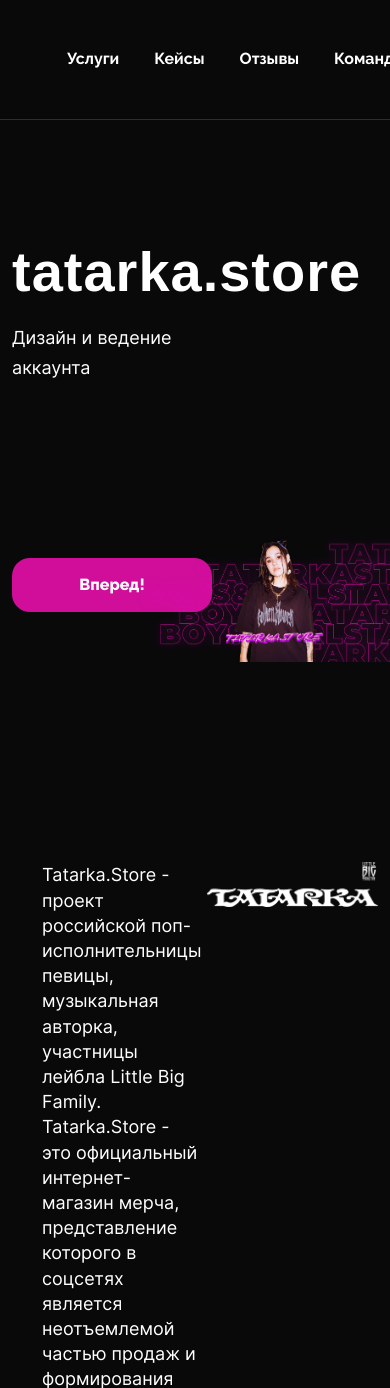
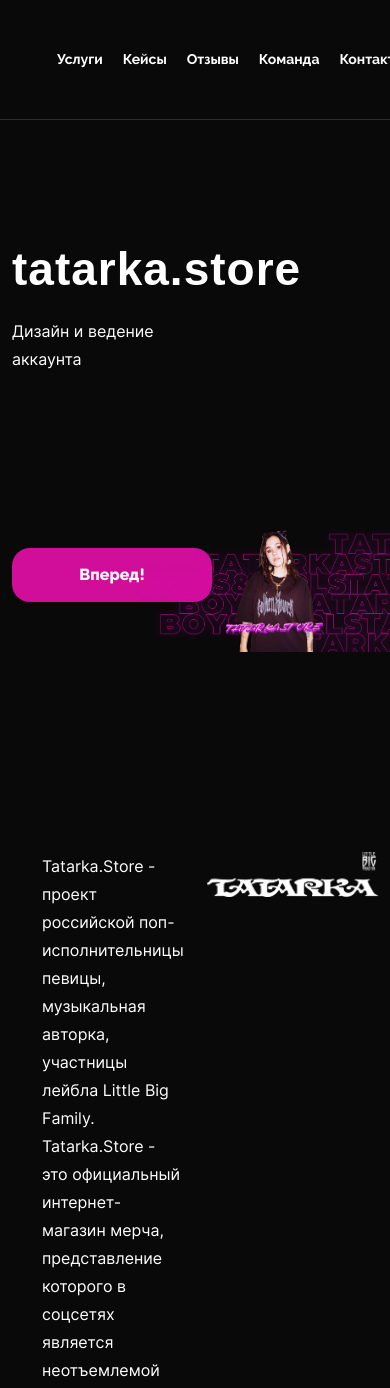
Before and after one commit to acr0matic/threaddigital, a PHP site: page /case.php in a window 390 px wide; the page is wider, and only the part inside the window is pictured. Shown: the top 1388 px of that part. Run offline with PHP 8.4, Linux system fonts and the light colour scheme; style sheets or scripts are compiled from the project's sources; some web fonts are replaced.

Commit message:
feat: адаптив (< 1200px )

```diff
--- a/src/case.php
+++ b/src/case.php
@@ -420,7 +420,7 @@
     <div class="container">
       <div class="authors">
         <div class="row">
-          <div class="col-2">
+          <div class="col-3 col-xl-2">
             <div class="authors__item">
               <div class="authors__title">
                 Продюссер
@@ -434,9 +434,9 @@
             </div>
             <!-- /.authors__item -->
           </div>
-          <!-- /.col-2 -->
+          <!-- /.col-3 col-xl-2 -->
 
-          <div class="col-2">
+          <div class="col-3 col-xl-2">
             <div class="authors__item">
               <div class="authors__title">
                 Продюссер
@@ -450,8 +450,8 @@
             </div>
             <!-- /.authors__item -->
           </div>
-          <!-- /.col-2 -->
-          <div class="col-2">
+          <!-- /.col-3 col-xl-2 -->
+          <div class="col-3 col-xl-2">
             <div class="authors__item">
               <div class="authors__title">
                 Продюссер
@@ -465,9 +465,9 @@
             </div>
             <!-- /.authors__item -->
           </div>
-          <!-- /.col-2 -->
+          <!-- /.col-3 col-xl-2 -->
 
-          <div class="col-2">
+          <div class="col-3 col-xl-2">
             <div class="authors__item">
               <div class="authors__title">
                 Продюссер
@@ -481,9 +481,9 @@
             </div>
             <!-- /.authors__item -->
           </div>
-          <!-- /.col-2 -->
+          <!-- /.col-3 col-xl-2 -->
 
-          <div class="col-2">
+          <div class="col-3 col-xl-2">
             <div class="authors__item">
               <div class="authors__title">
                 Продюссер
@@ -497,9 +497,9 @@
             </div>
             <!-- /.authors__item -->
           </div>
-          <!-- /.col-2 -->
+          <!-- /.col-3 col-xl-2 -->
 
-          <div class="col-2">
+          <div class="col-3 col-xl-2">
             <div class="authors__item">
               <div class="authors__title">
                 Продюссер
@@ -513,9 +513,9 @@
             </div>
             <!-- /.authors__item -->
           </div>
-          <!-- /.col-2 -->
+          <!-- /.col-3 col-xl-2 -->
 
-          <div class="col-2">
+          <div class="col-3 col-xl-2">
             <div class="authors__item">
               <div class="authors__title">
                 Продюссер
@@ -529,7 +529,7 @@
             </div>
             <!-- /.authors__item -->
           </div>
-          <!-- /.col-2 -->
+          <!-- /.col-3 col-xl-2 -->
         </div>
         <!-- /.row -->
       </div>
--- a/src/index.php
+++ b/src/index.php
@@ -5,7 +5,7 @@
   <section id="hero">
     <div class="container">
       <div class="hero">
-        <div class="row">
+        <div class="row align-items-center">
           <div class="col-6">
             <div class="hero__content">
               <h1 class="hero__title section__title">
@@ -28,7 +28,7 @@
           </div>
           <!-- /.col-6 -->
 
-          <div class="col-5 mx-auto">
+          <div class="col-5 mx-auto me-5 me-xl-0">
             <div class="hero__motion">
               <video class="hero__video" poster="video/hero_poster.jpg" autoplay muted loop playisline>
                 <source src="video/hero.mp4" type="video/mp4">
--- a/src/scss/components/modal/_modal.scss
+++ b/src/scss/components/modal/_modal.scss
@@ -23,7 +23,7 @@
 }
 
 .modal__container {
-  max-width: 1140px;
+  width: 1140px;
   height: 100%;
 }
 
--- a/src/scss/components/section/_section.scss
+++ b/src/scss/components/section/_section.scss
@@ -71,6 +71,12 @@
       line-height: 30px;
     }
 
+
+    @include breakpoint($breakpoint-laptop) {
+      font-size: $font-size-12;
+      line-height: 28px;
+    }
+
     &--center {
       text-align: center;
     }
--- a/src/scss/layout/common/_header.scss
+++ b/src/scss/layout/common/_header.scss
@@ -34,6 +34,11 @@ header {
       margin-right: 55px;
     }
 
+    @include breakpoint($breakpoint-laptop) {
+      max-width: 100px;
+      margin-right: 45px;
+    }
+
     &:hover {
       opacity: 0.7;
     }
@@ -57,12 +62,16 @@ header {
 
     transition: color 0.15s ease;
 
+    @include breakpoint($breakpoint-computer) {
+      font-size: $font-size-12;
+    }
+
+    @include breakpoint($breakpoint-laptop) {
+      font-size: $font-size-13;
+    }
+
     &:hover {
       color: $text-white;
-    }
-
-    @include breakpoint($breakpoint-computer) {
-      font-size: $font-size-12;
     }
   }
 
--- a/src/scss/layout/common/_hero.scss
+++ b/src/scss/layout/common/_hero.scss
@@ -18,6 +18,11 @@
       top: -70px;
       left: -370px;
     }
+
+    @include breakpoint($breakpoint-computer) {
+      top: -70px;
+      left: -490px;
+    }
   }
 
   &__content {
@@ -37,6 +42,13 @@
 
       font-size: $font-size-4;
       line-height: 54px;
+    }
+
+    @include breakpoint($breakpoint-laptop) {
+      margin-bottom: 25px;
+
+      font-size: $font-size-4 - 10;
+      line-height: 48px;
     }
 
     &--important {
--- a/src/scss/layout/common/_nav.scss
+++ b/src/scss/layout/common/_nav.scss
@@ -7,7 +7,6 @@
   }
 
   &__item {
-
     height: 30px;
 
     &:not(:last-child) {
@@ -15,6 +14,10 @@
 
       @include breakpoint($breakpoint-computer) {
         margin-right: 35px;
+      }
+
+      @include breakpoint($breakpoint-laptop) {
+        margin-right: 20px;
       }
     }
 
@@ -40,6 +43,10 @@
       font-size: $font-size-12;
     }
 
+    @include breakpoint($breakpoint-laptop) {
+      font-size: $font-size-13;
+    }
+
     &::after {
       content: "";
       position: absolute;
--- a/src/scss/layout/pages/case/_description.scss
+++ b/src/scss/layout/pages/case/_description.scss
@@ -6,6 +6,11 @@
 
     @include breakpoint($breakpoint-computer) {
       font-size: $font-size-11;
+    }
+
+    @include breakpoint($breakpoint-laptop) {
+      font-size: $font-size-12;
+      line-height: 28px;
     }
 
     &::before {
--- a/src/scss/layout/pages/case/_stages.scss
+++ b/src/scss/layout/pages/case/_stages.scss
@@ -24,6 +24,11 @@
     @include breakpoint($breakpoint-computer) {
       width: 350px;
       height: 350px;
+    }
+
+    @include breakpoint($breakpoint-laptop) {
+      width: 100%;
+      height: 100%;
     }
   }
 
@@ -66,6 +71,13 @@
 
       font-size: $font-size-2;
     }
+
+    @include breakpoint($breakpoint-laptop) {
+      width: 90px;
+      height: 90px;
+
+      font-size: $font-size-4;
+    }
   }
 
   &__description {
@@ -75,5 +87,9 @@
     @include breakpoint($breakpoint-computer) {
       font-size: $font-size-12;
     }
+
+    @include breakpoint($breakpoint-laptop) {
+      font-size: $font-size-13;
+    }
   }
 }
--- a/src/scss/layout/pages/case/kit/_kit-color.scss
+++ b/src/scss/layout/pages/case/kit/_kit-color.scss
@@ -14,6 +14,11 @@
       height: 200px;
     }
 
+    @include breakpoint($breakpoint-laptop) {
+      height: 150px;
+      font-size: $font-size-14;
+    }
+
     &:not(:nth-child(5n)) {
       margin-right: 40px;
 
--- a/src/scss/layout/pages/case/kit/_kit-font.scss
+++ b/src/scss/layout/pages/case/kit/_kit-font.scss
@@ -17,5 +17,6 @@
   }
 
   &__image {
+    width: 100%;
   }
 }
--- a/src/scss/layout/pages/case/kit/_kit.scss
+++ b/src/scss/layout/pages/case/kit/_kit.scss
@@ -22,6 +22,10 @@
     @include breakpoint($breakpoint-computer) {
       font-size: $font-size-3;
     }
+
+    @include breakpoint($breakpoint-laptop) {
+      font-size: $font-size-4;
+    }
   }
 
   &__title {
@@ -32,5 +36,9 @@
     @include breakpoint($breakpoint-computer) {
       font-size: $font-size-6;
     }
+
+    @include breakpoint($breakpoint-laptop) {
+      font-size: $font-size-8;
+    }
   }
 }
--- a/src/scss/layout/pages/case/result/_result-numbers.scss
+++ b/src/scss/layout/pages/case/result/_result-numbers.scss
@@ -1,10 +1,9 @@
 .result-numbers {
   margin-bottom: 180px;
 
-  font-feature-settings: 'pnum' on, 'lnum' on;
+  font-feature-settings: "pnum" on, "lnum" on;
 
   &__item {
-
   }
 
   &__digit {
@@ -15,6 +14,10 @@
       margin-bottom: 10px;
       font-size: $font-size-5;
     }
+
+    @include breakpoint($breakpoint-laptop) {
+      font-size: $font-size-6;
+    }
   }
 
   &__description {
@@ -24,5 +27,9 @@
     @include breakpoint($breakpoint-computer) {
       font-size: $font-size-8;
     }
+
+    @include breakpoint($breakpoint-laptop) {
+      font-size: $font-size-10;
+    }
   }
 }
--- a/src/scss/layout/pages/main/portfolio/_portfolio-categories.scss
+++ b/src/scss/layout/pages/main/portfolio/_portfolio-categories.scss
@@ -28,6 +28,10 @@
       @include breakpoint($breakpoint-computer) {
         margin-right: 25%;
       }
+
+      @include breakpoint($breakpoint-laptop) {
+        margin-right: 10%;
+      }
     }
   }
 }
--- a/src/scss/layout/pages/main/service/_service-card.scss
+++ b/src/scss/layout/pages/main/service/_service-card.scss
@@ -15,6 +15,12 @@
       bottom: -80px;
       left: -50px;
       width: 200px;
+    }
+
+    @include breakpoint($breakpoint-laptop) {
+      bottom: -30px;
+      left: -40px;
+      width: 150px;
     }
   }
 
@@ -57,6 +63,10 @@
     @include breakpoint($breakpoint-computer) {
       font-size: $font-size-8;
     }
+
+    @include breakpoint($breakpoint-laptop) {
+      font-size: $font-size-9;
+    }
   }
 
   &__description {
@@ -66,6 +76,10 @@
 
     @include breakpoint($breakpoint-computer) {
       font-size: $font-size-12;
+    }
+
+    @include breakpoint($breakpoint-laptop) {
+      font-size: $font-size-13;
     }
   }
 
@@ -149,11 +163,19 @@
         height: 210%;
       }
 
+      @include breakpoint($breakpoint-laptop) {
+        height: 200%;
+      }
+
       .service-card__description {
         margin-top: 95%;
 
         @include breakpoint($breakpoint-laptop-large) {
           margin-top: 110%;
+        }
+
+        @include breakpoint($breakpoint-laptop) {
+          margin-top: 115%;
         }
       }
     }
```
